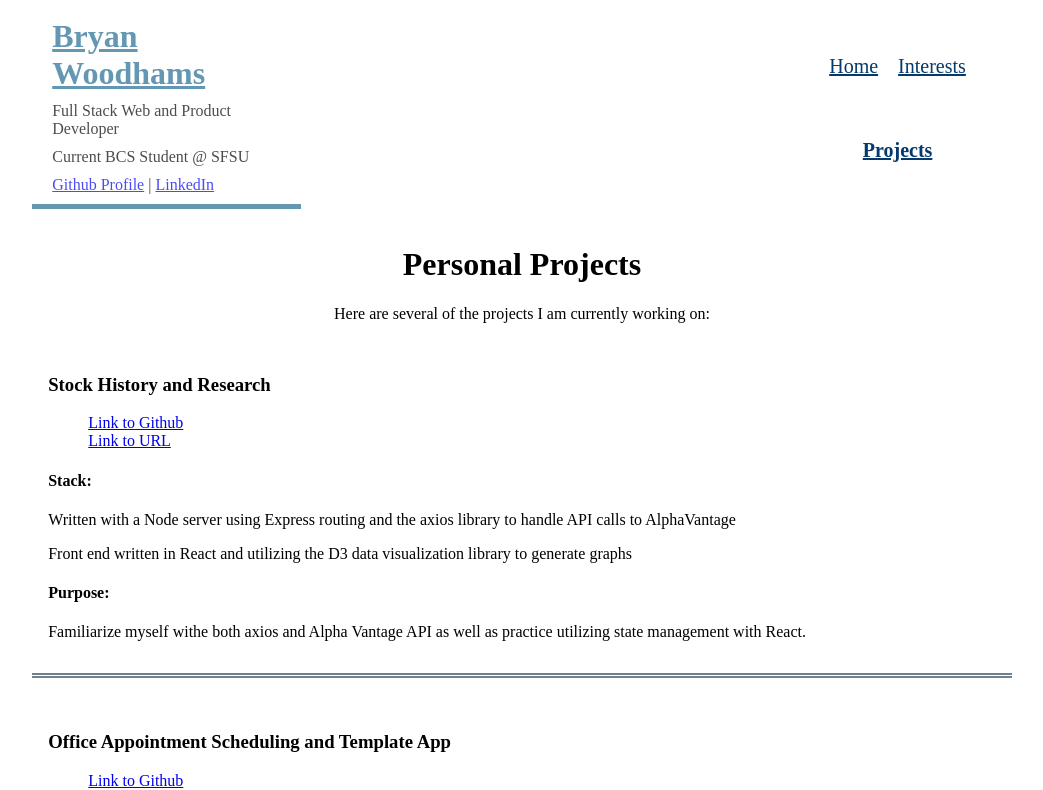
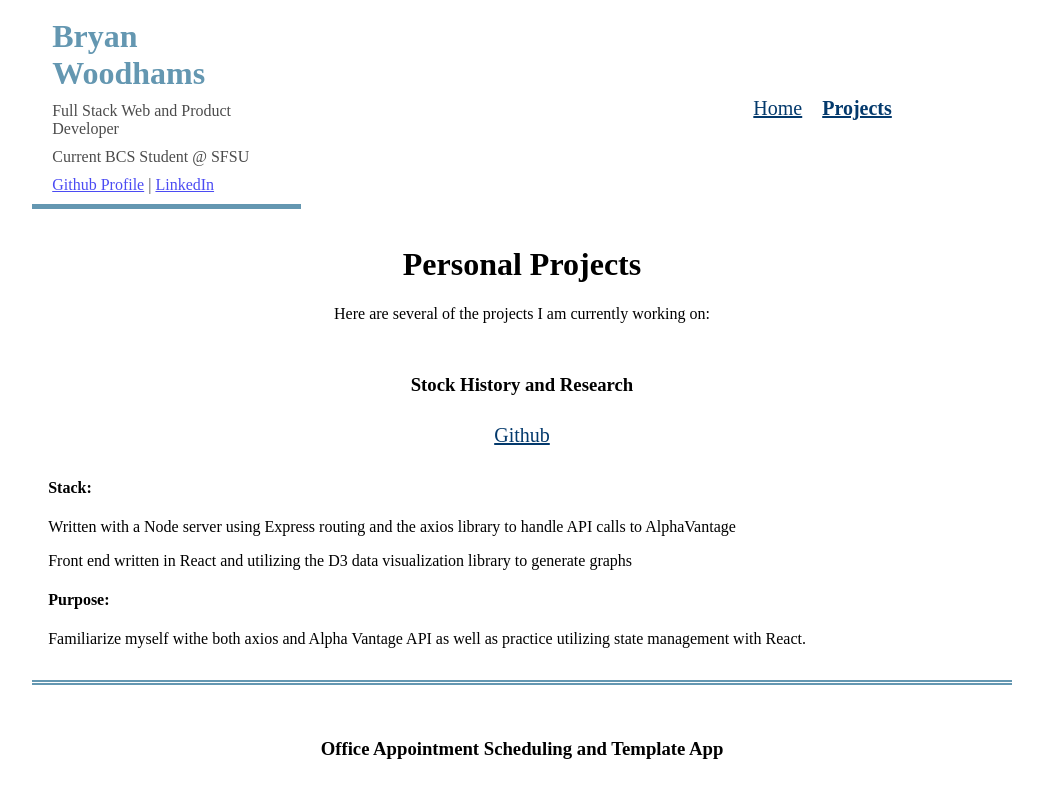
Before and after one commit to WoodhamsBD/personalsite, a React (Create React App) app: page /projects in a window 1280 px wide. Shown: the top 790 px of the page, without its empty margins (118-1161 px from the left). Built offline with nearby package versions, Linux system fonts and the light colour scheme.

Commit message:
Stuck on Copy

```diff
--- a/src/App.js
+++ b/src/App.js
@@ -2,24 +2,21 @@ import React from 'react';
 import './Styles/App.css';
 
 //Router
-import ReactRouter from 'react-router-dom'
 import {
   BrowserRouter as Router,
   Route,
-  Switch,
-  Link
+  Switch
 } from 'react-router-dom'
 
 // Structure Components
 import Home from './Components/Home.js';
 import Header from './Components/Header.js';
-import Footer from './Components/Footer.js';
+// import Footer from './Components/Footer.js';
 
 // Page Components
 import Projects from './Components/Projects.js';
-import Interests from './Components/Interest.js';
+// import Interests from './Components/Interest.js';
 import Navigation from './Components/Navigation.js';
-import Interest from './Components/Interest.js';
 
 // Main Page entrance point
 class App extends React.Component {
@@ -33,7 +30,7 @@ class App extends React.Component {
           <Navigation />
             <Switch>
               <Route exact path='/' component={Home} />
-              <Route exact path='/interest' component={Interests} />
+              {/* <Route exact path='/interest' component={Interests} /> */}
               <Route exact path='/projects' component={Projects} />
 
               {/* Default for no match */}
--- a/src/Components/Header.js
+++ b/src/Components/Header.js
@@ -7,7 +7,7 @@ class Header extends React.Component {
         <h1>Bryan Woodhams</h1>
         <p>Full Stack Web and Product Developer</p>
         <p>Current BCS Student @ SFSU</p>
-        <p><a href="https://github.com/WoodhamsBD" target="_blank">Github Profile</a> | <a href="https://www.linkedin.com/in/woodhamsbd/" target="_blank">LinkedIn</a></p>
+        <p><a href="https://github.com/WoodhamsBD" target="_blank" rel="noopener noreferrer">Github Profile</a> | <a href="https://www.linkedin.com/in/woodhamsbd/" target="_blank" rel="noopener noreferrer">LinkedIn</a></p>
       </div>
     );
   }
--- a/src/Components/Navigation.js
+++ b/src/Components/Navigation.js
@@ -9,11 +9,11 @@ function Navigation () {
           Home
         </NavLink>
       </li>
-      <li>
+      {/* <li>
         <NavLink activeClassName="active" to='/interest'>
           Interests
         </NavLink>
-      </li>
+      </li> */}
       <li>
         <NavLink activeClassName="active" to="projects">
           Projects
--- a/src/Components/Projects.js
+++ b/src/Components/Projects.js
@@ -1,7 +1,7 @@
 import React, { Component } from 'react';
 import '../Styles/App.css';
 
-import Footer from './Footer.js';
+// import Footer from './Footer.js';
 
 class Projects extends Component {
 
@@ -15,8 +15,8 @@ class Projects extends Component {
         <div className="project">
           <h3>Stock History and Research</h3>
           <ul className="project-links">
-            <li><a href="https://github.com/WoodhamsBD/stockdisplay" target="_blank">Link to Github</a></li>
-            <li><a href="#" target="_blank">Link to URL</a></li>
+            <li><a href="https://github.com/WoodhamsBD/stockdisplay" target="_blank" rel="noopener noreferrer">Github</a></li>
+            {/* <li><a href="#" target="_blank">Link to URL</a></li> */}
           </ul>
 
           <h4>Stack:</h4>
@@ -33,8 +33,8 @@ class Projects extends Component {
         <div className="project">
           <h3>Office Appointment Scheduling and Template App</h3>
           <ul className="project-links">
-            <li><a href="https://github.com/WoodhamsBD/ADMD" target="_blank">Link to Github</a></li>
-            <li><a href="#" target="_blank">Link to URL</a></li>
+            <li><a href="https://github.com/WoodhamsBD/ADMD" target="_blank" rel="noopener noreferrer">Github</a></li>
+            {/* <li><a href="#" target="_blank">Link to URL</a></li> */}
           </ul>
 
           <h4>Stack:</h4>
--- a/src/Styles/App.css
+++ b/src/Styles/App.css
@@ -5,10 +5,13 @@ html {
 
 body {
   /* background-image: url("../Images/Zion2017.jpg"); */
-  background: white;
+  background: #ffffff;
   min-height: 100%;
 }
 
+ul {
+  padding-left: 0;
+}
 /* App Container */
 .App {
   display: grid;
@@ -26,7 +29,6 @@ body {
 }
 .coverInfo h1 {
   color: #6497b1;
-  text-decoration: underline;
   margin: 10px;
 }
 .coverInfo p {
@@ -41,19 +43,17 @@ body {
   display: flex;
   flex-wrap: wrap;
   flex-direction: row;
-  justify-content: center;
-  align-items: center;
+  align-self: center;
 }
 
 .navigationMenu ul {
   flex-direction: row;
   list-style-type: none;
-  overflow: hidden;
-  /* background-color: blue; */
+
 }
 
 .navigationMenu li {
-  font-size: 5vw;
+  font-size: 10vw;
   font-size: 20px;
   color : #005b96;
   margin: 0 10px 0 10px;
@@ -93,6 +93,10 @@ body {
   grid-column: 2/9;
 }
 
+.home-container h1 {
+  color: #6497b1;
+}
+
 .home-container p {
   text-align: center;
 }
@@ -107,7 +111,6 @@ body {
 .projects-container {
   grid-row: 2;
   grid-column: 2/9;
-
 }
 
 .projects-contianer h1 {
@@ -116,18 +119,49 @@ body {
 
 .project {
   padding: 1em;
-  border-bottom: 5px double slategray;
+  border-bottom: 5px double #6497b1;
 }
 
+.project h3 {
+  text-align: center;
+}
+
+
+/* Project Links */
 .project-links {
-  /* display: flex;
-  flex-direction: row; */
-  list-style-type: none;
-  align-content: center;
+  grid-column: 4/7;
+  list-style: none;
+  display: flex;
+  flex-wrap: wrap;
+  flex-direction: row;
+  justify-content: center;
+  align-items: center;
+}
+
+.project-links ul {
+  flex-direction: row;
+  align-self: center;
 }
 
 .project-links li {
-  text-decoration: none;
+    font-size: 10vw;
+    font-size: 20px;
+    color: #005b96;
+    margin: 10px;
+    text-align: center;
+    text-decoration: none;
+}
+
+.project-links a:link {
+  color: #03396c;
+}
+
+.project-links a:visited {
+  color: #03396c;
+}
+
+.project-links li:hover {
+  background-color: #6497b1;
 }
 
 /* Minimun Classes */
```
